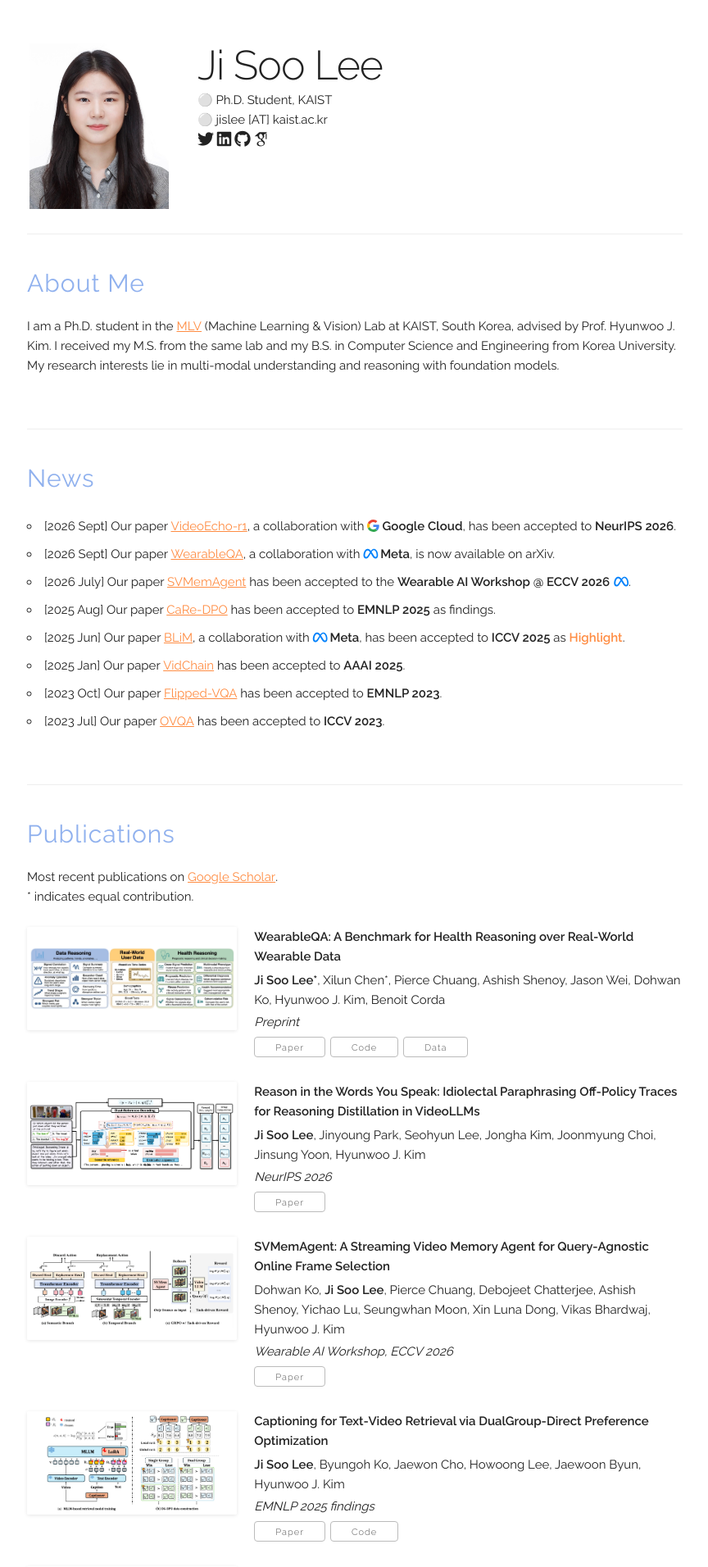
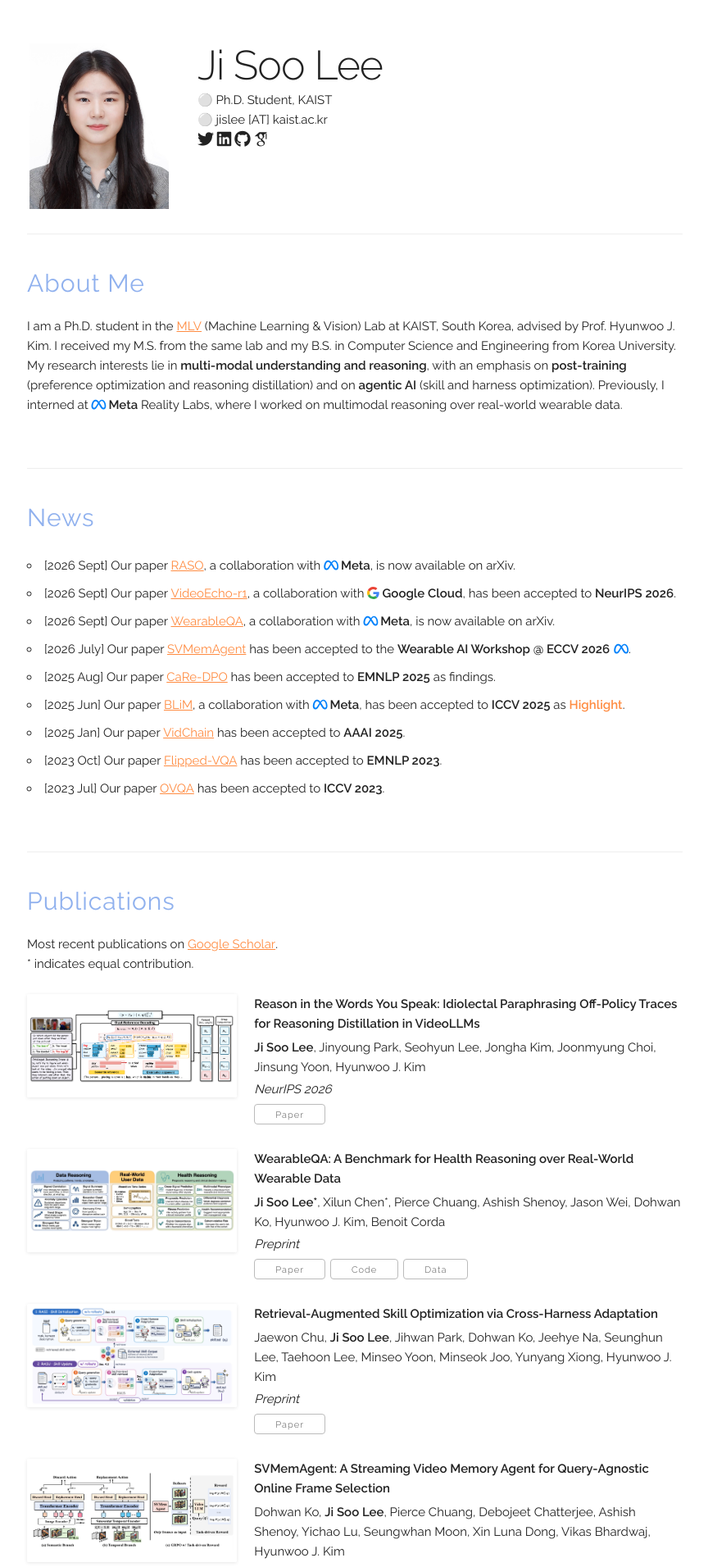
Before and after one commit to simplewhite9/simplewhite9.github.io, a Jekyll site: the page built from index.html, in a window 1280 px wide. Shown: the top 1912 px of the page at 82% size, without its empty margins (207-1071 px from the left). Built offline with Jekyll 4.4.1, drawn with Linux system fonts in a browser that asks for light colours; some web fonts are replaced.

Commit message:
[update] add arxiv preprint papers

```diff
--- a/_data/publications.yaml
+++ b/_data/publications.yaml
@@ -1,23 +1,34 @@
 papers:
+  - title: "Reason in the Words You Speak: Idiolectal Paraphrasing Off-Policy Traces for Reasoning Distillation in VideoLLMs"
+    authors: "<b>Ji Soo Lee</b>, Jinyoung Park, Seohyun Lee, Jongha Kim, Joonmyung Choi, Jinsung Yoon, Hyunwoo J. Kim"
+    venue: "NeurIPS 2026"
+    collab: "google"
+    thumbnail: "/assets/publications/2026_idiolectal/thumbnail.png"
+    paper_pdf: "https://arxiv.org/abs/2608.26684"
+    selected: y
+
   - title: "WearableQA: A Benchmark for Health Reasoning over Real-World Wearable Data"
     authors: "<b>Ji Soo Lee*</b>, Xilun Chen*, Pierce Chuang, Ashish Shenoy, Jason Wei, Dohwan Ko, Hyunwoo J. Kim, Benoit Corda"
     venue: "Preprint"
+    collab: "meta"
     thumbnail: "/assets/publications/2026_wearableqa/thumbnail.png"
     paper_pdf: "https://arxiv.org/abs/2609.05405"
     code: "https://github.com/facebookresearch/WearableQA"
     data: "https://huggingface.co/datasets/facebook/WearableQA"
     selected: y
 
-  - title: "Reason in the Words You Speak: Idiolectal Paraphrasing Off-Policy Traces for Reasoning Distillation in VideoLLMs"
-    authors: "<b>Ji Soo Lee</b>, Jinyoung Park, Seohyun Lee, Jongha Kim, Joonmyung Choi, Jinsung Yoon, Hyunwoo J. Kim"
-    venue: "NeurIPS 2026"
-    thumbnail: "/assets/publications/2026_idiolectal/thumbnail.png"
-    paper_pdf: "https://arxiv.org/abs/2608.26684"
+  - title: "Retrieval-Augmented Skill Optimization via Cross-Harness Adaptation"
+    authors: "Jaewon Chu, <b>Ji Soo Lee</b>, Jihwan Park, Dohwan Ko, Jeehye Na, Seunghun Lee, Taehoon Lee, Minseo Yoon, Minseok Joo, Yunyang Xiong, Hyunwoo J. Kim"
+    venue: "Preprint"
+    collab: "meta"
+    thumbnail: "/assets/publications/2026_raso/thumbnail.png"
+    paper_pdf: "https://arxiv.org/abs/2609.38024"
     selected: y
 
   - title: "SVMemAgent: A Streaming Video Memory Agent for Query-Agnostic Online Frame Selection"
     authors: "Dohwan Ko, <b>Ji Soo Lee</b>, Pierce Chuang, Debojeet Chatterjee, Ashish Shenoy, Yichao Lu, Seungwhan Moon, Xin Luna Dong, Vikas Bhardwaj, Hyunwoo J. Kim"
     venue: "Wearable AI Workshop, ECCV 2026"
+    collab: "meta"
     thumbnail: "/assets/publications/2026_svmemagent/thumbnail.png"
     paper_pdf: "https://arxiv.org/abs/2609.18540"
     selected: y
@@ -33,6 +44,7 @@ papers:
   - title: "Bidirectional Likelihood Estimation with Multi-Modal Large Language Models for Text-Video Retrieval"
     authors: "Dohwan Ko*, <b>Ji Soo Lee*</b>, Minhyuk Choi, Zihang Meng, Hyunwoo J. Kim"
     venue: "ICCV 2025 Highlight"
+    collab: "meta"
     thumbnail: "/assets/publications/2025_blim/thumbnail.png"
     paper_pdf: "https://arxiv.org/abs/2507.23284"
     code: "https://github.com/mlvlab/BLiM"
--- a/index.html
+++ b/index.html
@@ -8,7 +8,8 @@ title: Home
   <p>
   I am a Ph.D. student in the <a href="https://mlv.kaist.ac.kr/home" target="_blank">MLV</a> (Machine Learning & Vision) Lab at KAIST, South Korea, advised by Prof. Hyunwoo J. Kim.
   I received my M.S. from the same lab and my B.S. in Computer Science and Engineering from Korea University.
-  My research interests lie in multi-modal understanding and reasoning with foundation models.
+  My research interests lie in <b>multi-modal understanding and reasoning</b>, with an emphasis on <b>post-training</b> (preference optimization and reasoning distillation) and on <b>agentic AI</b> (skill and harness optimization).
+  Previously, I interned at <b><i class="fa-brands fa-meta collab-icon collab-meta" aria-hidden="true"></i>Meta</b> Reality Labs, where I worked on multimodal reasoning over real-world wearable data.
   </p>
 </div>
 
@@ -17,6 +18,7 @@ title: Home
   <h4 >News</h4>
   <p>
     <ul>
+      <li>[2026 Sept] Our paper <a href="https://arxiv.org/abs/2609.38024" target="_blank">RASO</a>, a collaboration with <b><i class="fa-brands fa-meta collab-icon collab-meta" aria-hidden="true"></i>Meta</b>, is now available on arXiv.</li>
       <li>[2026 Sept] Our paper <a href="https://arxiv.org/abs/2608.26684" target="_blank">VideoEcho-r1</a>, a collaboration with <b><img src="{{ '/assets/logos/google.svg' | prepend: site.baseurl }}" class="collab-logo" alt="" aria-hidden="true">Google Cloud</b>, has been accepted to <b>NeurIPS 2026</b>.</li>
       <li>[2026 Sept] Our paper <a href="https://arxiv.org/abs/2609.05405" target="_blank">WearableQA</a>, a collaboration with <b><i class="fa-brands fa-meta collab-icon collab-meta" aria-hidden="true"></i>Meta</b>, is now available on arXiv.</li>
       <li>[2026 July] Our paper <a href="https://arxiv.org/abs/2609.18540" target="_blank">SVMemAgent</a> has been accepted to the <b>Wearable AI Workshop @ ECCV 2026</b><i class="fa-brands fa-meta collab-icon collab-meta trail" aria-hidden="true"></i>.</li>
```
Also changed, not shown: assets/publications/2026_raso/thumbnail.png (added), libs/custom/my_css.css, 1 other file.
